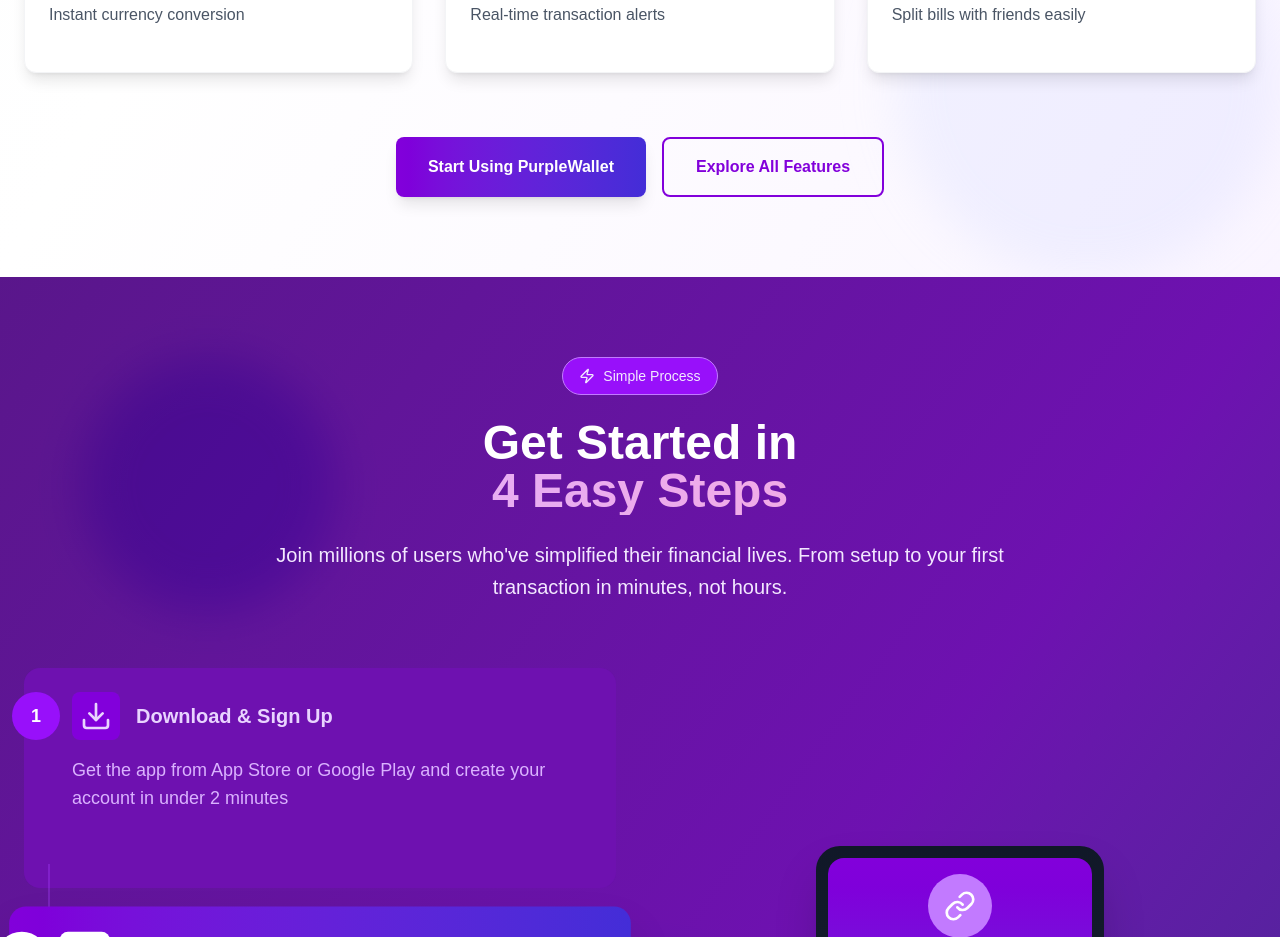
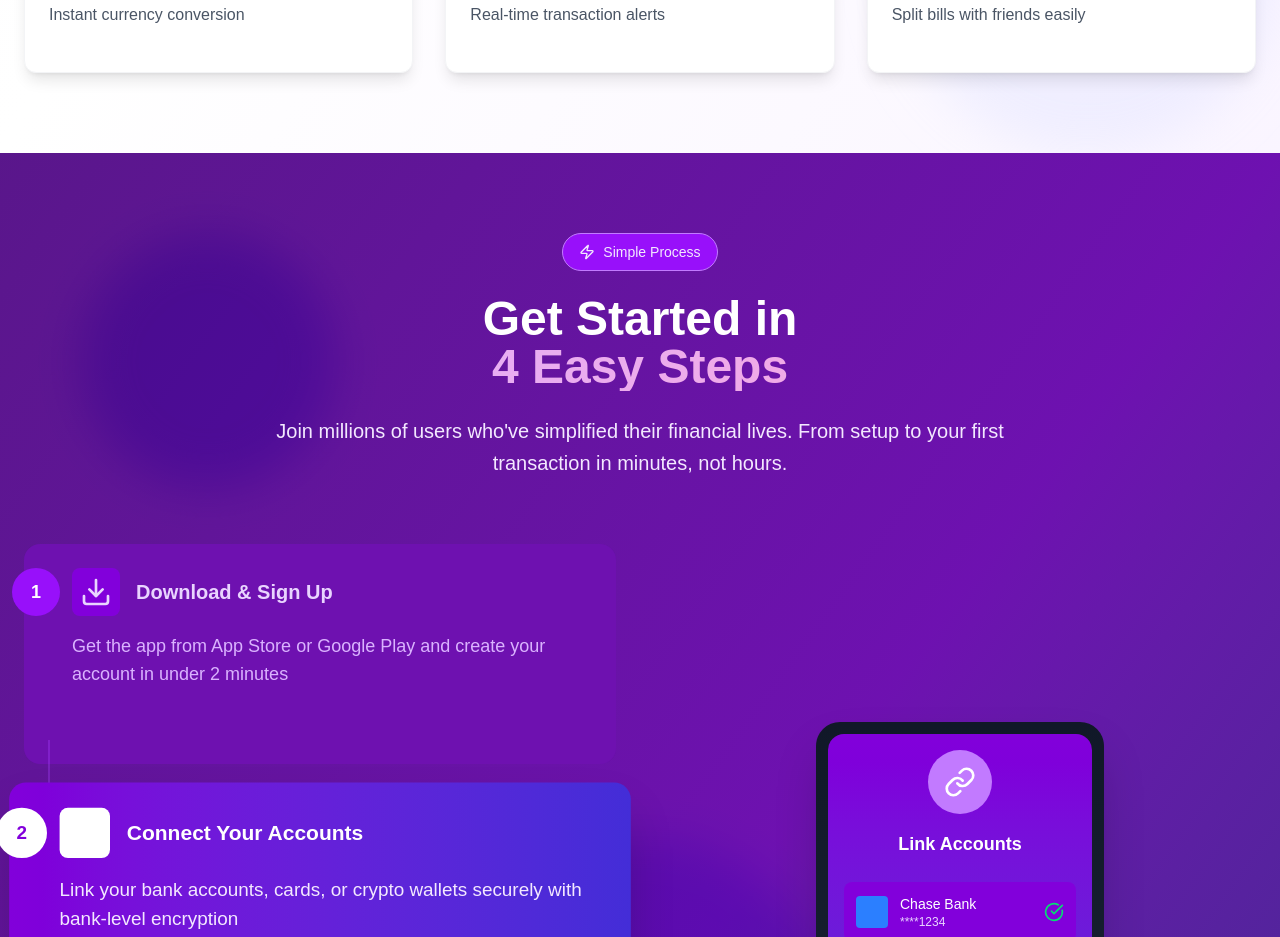
Before and after one commit to mohammadnobin/digital-wallet, a Next.js app: page / in a window 1280 px wide. Shown: the part 2900-3837 px from the top of the page. Built offline with nearby package versions, Linux system fonts and the light colour scheme.

Commit message:
edited features section

```diff
--- a/src/app/components/Home/Features.jsx
+++ b/src/app/components/Home/Features.jsx
@@ -213,18 +213,6 @@ export default function FeaturesSection() {
             ))}
           </div>
         </div>
-
-        {/* Bottom CTA */}
-        <div className="text-center mt-16">
-          <div className="inline-flex flex-col sm:flex-row gap-4">
-            <button className="bg-gradient-to-r from-purple-700 to-indigo-700 text-white px-8 py-4 rounded-lg font-semibold hover:from-purple-800 hover:to-indigo-800 transition-all duration-300 transform hover:scale-105 shadow-lg hover:shadow-2xl">
-              Start Using PurpleWallet
-            </button>
-            <button className="border-2 border-purple-700 text-purple-700 px-8 py-4 rounded-lg font-semibold hover:bg-purple-700 hover:text-white transition-all duration-300 transform hover:scale-105">
-              Explore All Features
-            </button>
-          </div>
-        </div>
       </div>
     </section>
   );
```
